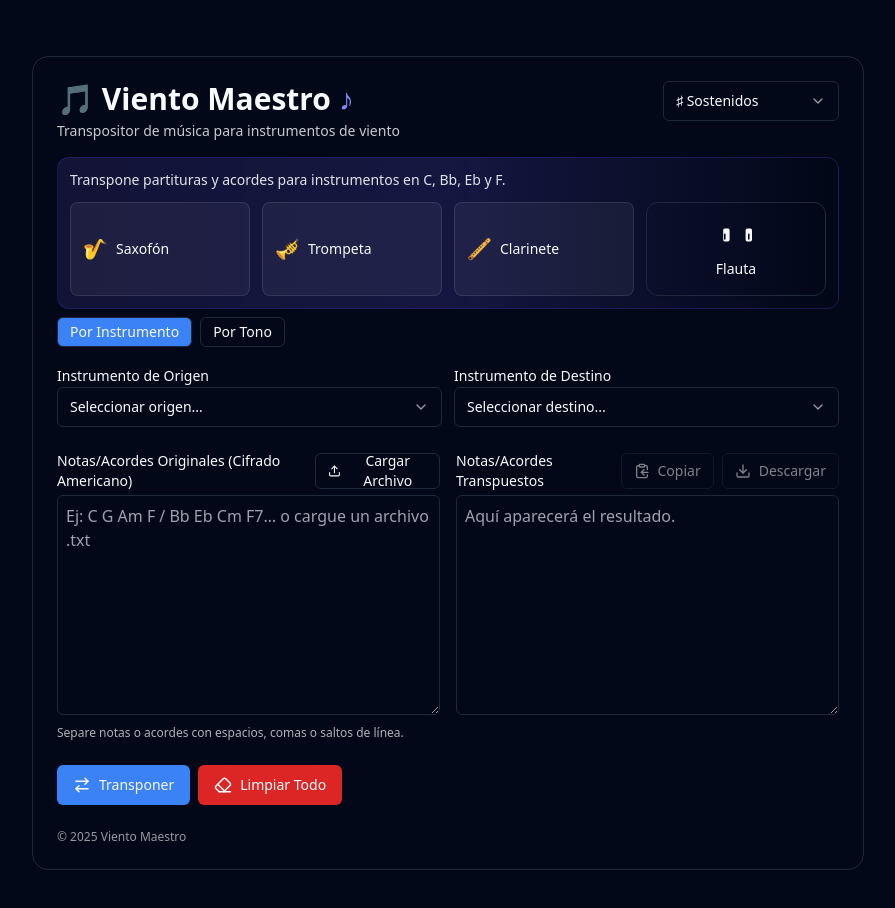
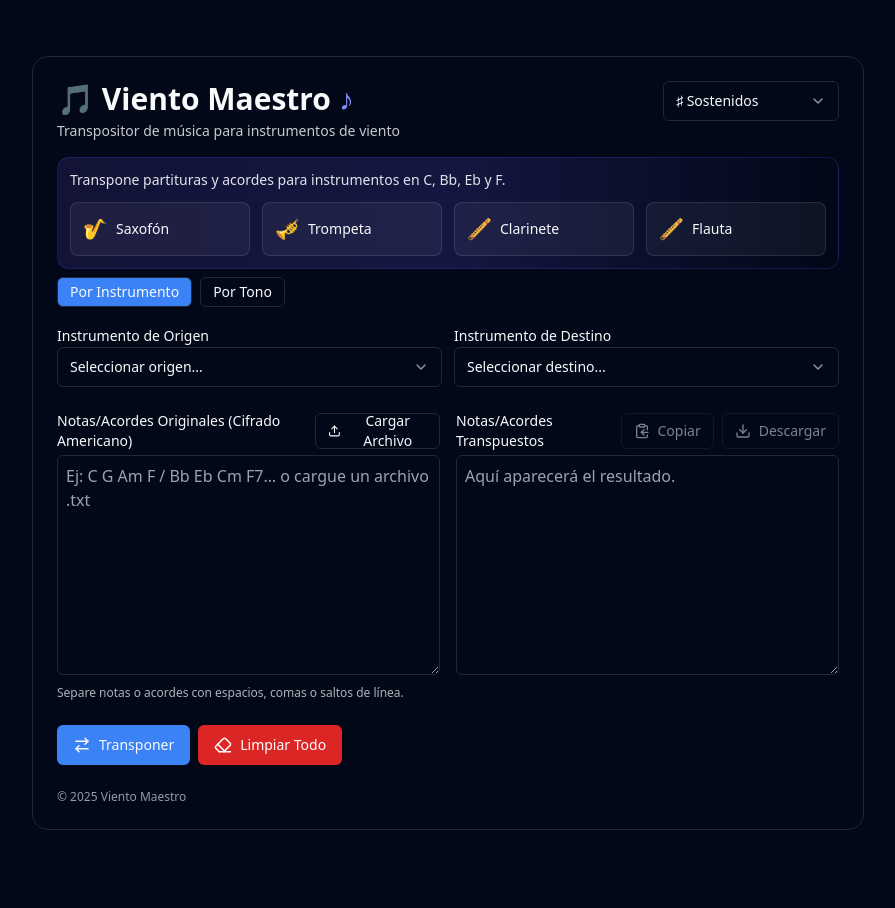
Before and after one commit to chgonzaster-stack/vientomaestro, a Next.js app: page / in a window 1280 px wide. Shown: the top 908 px of the page, without its empty margins (192-1087 px from the left). After the commit the page ends 886 px from the top, so only its background shows below. Built offline with nearby package versions, Linux system fonts and the light colour scheme.

Commit message:
fix: TabsContent sin className; banner emojis; Select overlay y highlight

```diff
--- a/app/page.tsx
+++ b/app/page.tsx
@@ -208,19 +208,9 @@ export default function TransposerPage() {
                 <span className="text-xl">🪈</span>
                 <span className="text-sm">Clarinete</span>
               </div>
-			  <div className="rounded-xl border bg-card p-4 text-center shadow-sm">
-               {/* Flauta – SVG simple minimalista */}
-              <svg
-                xmlns="http://www.w3.org/2000/svg"
-                viewBox="0 0 640 512"
-                className="mx-auto h-8 w-8 fill-current"
-                aria-label="Flauta"
-                role="img"
-              >
-                <path d="M608 128h-64c-17.7 0-32 14.3-32 32v192c0 17.7 14.3 32 32 32h64c17.7 0 32-14.3 32-32V160c0-17.7-14.3-32-32-32zm-16 208c0 8.8-7.2 16-16 16s-16-7.2-16-16v-96c0-8.8 7.2-16 16-16s16 7.2 16 16v96zM96 128c-17.7 0-32 14.3-32 32v192c0 17.7 14.3 32 32 32h64c17.7 0 32-14.3 32-32V160c0-17.7-14.3-32-32-32H96zm16 208c0 8.8-7.2 16-16 16s-16-7.2-16-16v-96c0-8.8 7.2-16 16-16s16 7.2 16 16v96z" />
-              </svg>
-              <div className="mt-2 text-sm font-medium">Flauta</div>
-
+              <div className="rounded-lg border border-white/10 bg-white/5 p-3 flex items-center gap-2">
+                <span className="text-xl">🪈</span>
+                <span className="text-sm">Flauta</span>
               </div>
             </div>
           </div>
```
